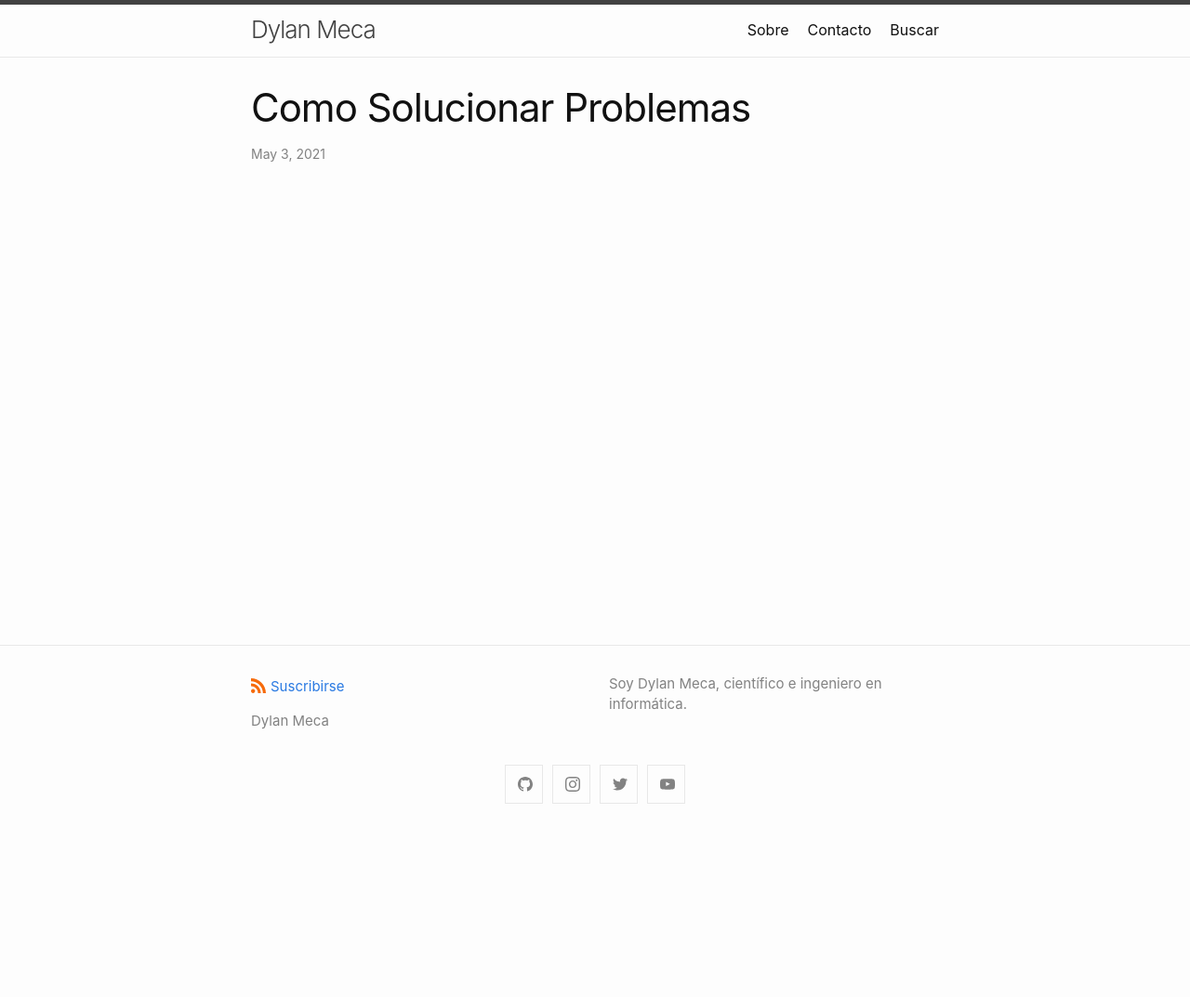
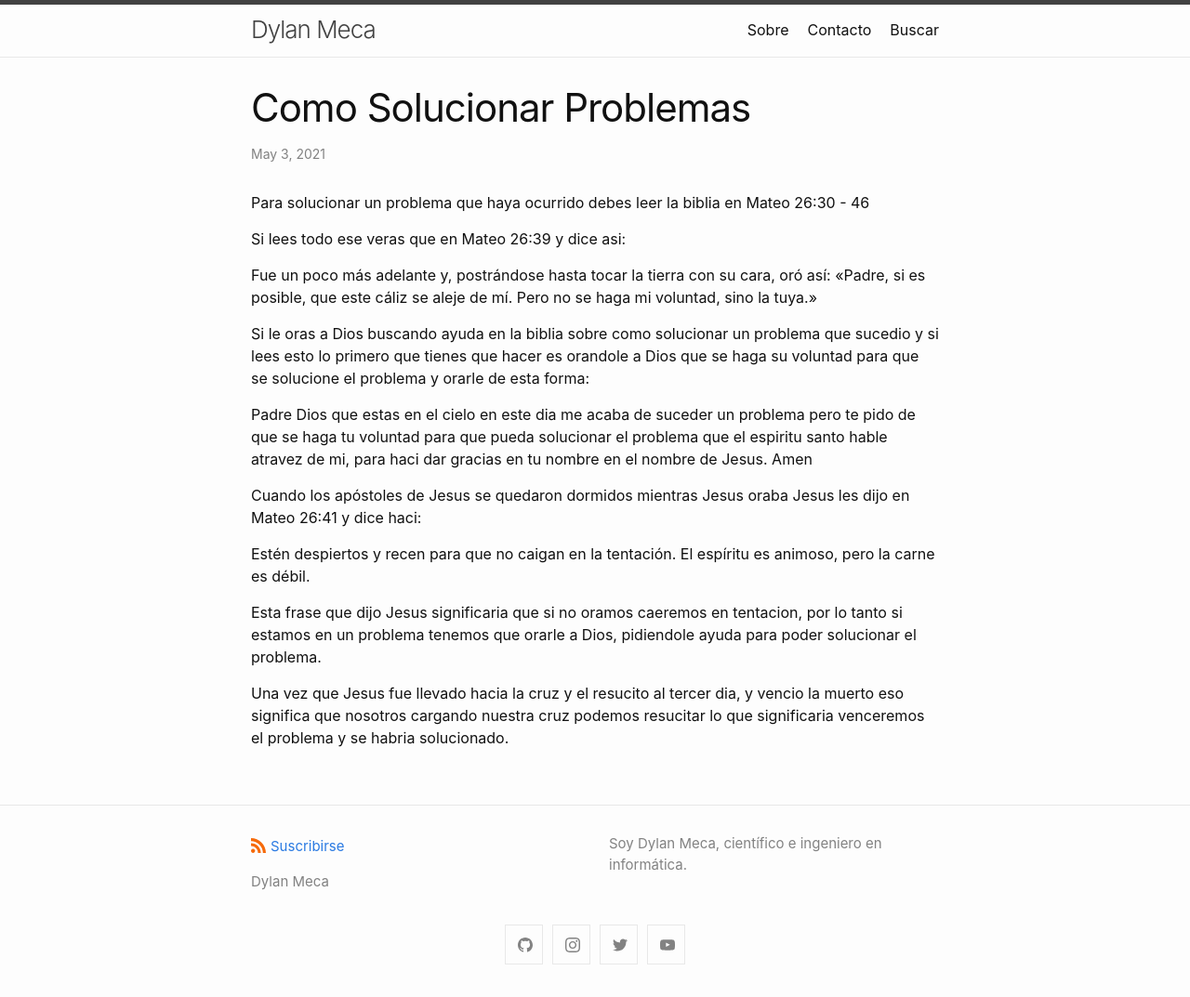
Before and after one commit to dylanmeca/dylanmeca.github.io, a Jekyll site: the page built from _posts/2021-05-03-Como-solucionar-problemas.md, in a window 1280 px wide. Shown: the whole page at 93% size. Built offline with Jekyll 4.4.1, drawn with Linux system fonts in a browser that asks for light colours; a script that is not in the unit is left out; comment, search, counter and statistics services are not loaded; before the commit the page ends 900 px from its top, so only the background shows below that.

Commit message:
Update 2021-05-03-Como-solucionar-problemas.md

```diff
--- a/_posts/2021-05-03-Como-solucionar-problemas.md
+++ b/_posts/2021-05-03-Como-solucionar-problemas.md
@@ -8,3 +8,21 @@ keywords:
   - como solucionar problemas de la vida
   - como solucionar
 ---
+
+Para solucionar un problema que haya ocurrido debes leer la biblia en Mateo 26:30 - 46
+
+Si lees todo ese veras que en Mateo 26:39 y dice asi:
+
+Fue un poco más adelante y, postrándose hasta tocar la tierra con su cara, oró así: «Padre, si es posible, que este cáliz se aleje de mí. Pero no se haga mi voluntad, sino la tuya.»
+
+Si le oras a Dios buscando ayuda en la biblia sobre como solucionar un problema que sucedio y si lees esto lo primero que tienes que hacer es orandole a Dios que se haga su voluntad para que se solucione el problema y orarle de esta forma:
+
+Padre Dios que estas en el cielo en este dia me acaba de suceder un problema pero te pido de que se haga tu voluntad para que pueda solucionar el problema que el espiritu santo hable atravez de mi, para haci dar gracias en tu nombre en el nombre de Jesus. Amen
+
+Cuando los apóstoles de Jesus se quedaron dormidos mientras Jesus oraba Jesus les dijo en Mateo 26:41 y dice haci:
+
+Estén despiertos y recen para que no caigan en la tentación. El espíritu es animoso, pero la carne es débil.
+
+Esta frase que dijo Jesus significaria que si no oramos caeremos en tentacion, por lo tanto si estamos en un problema tenemos que orarle a Dios, pidiendole ayuda para poder solucionar el problema.
+
+Una vez que Jesus fue llevado hacia la cruz y el resucito al tercer dia, y vencio la muerto eso significa que nosotros cargando nuestra cruz podemos resucitar lo que significaria venceremos el problema y se habria solucionado.
```
